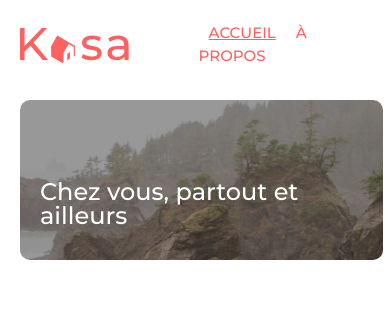
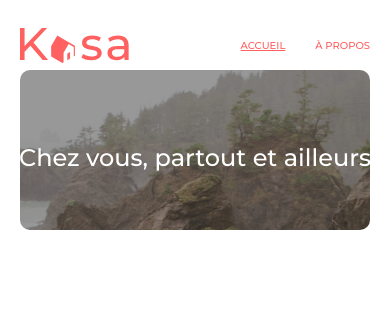
Before and after one commit to KatynOCtraining/kaza, a React (Create React App) app: page / in a window 390 px wide. Shown: the top 310 px of the page. Built offline with nearby package versions, Linux system fonts and the light colour scheme.

Commit message:
fix soutenances 3/4

```diff
--- a/src/App.jsx
+++ b/src/App.jsx
@@ -10,7 +10,7 @@ import Footer from "./components/footer";
 function App() {
   return (
     <Router>
-      <div>
+      <div className="body">
         <Header />
 
         <Routes>
--- a/src/styles/apartement.css
+++ b/src/styles/apartement.css
@@ -8,25 +8,32 @@
 
 .apart-title-tag {
   font-weight: 500;
-  margin-left: 50px;
+  /* margin-left: 50px; */
 }
 
 .apart-rate-host {
   display: flex;
   flex-direction: column;
-  margin-top: 60px;
-  margin-right: 25px;
+  margin-top: 100px;
+
   margin-bottom: 20px;
   gap: 10px;
 }
 
 .apart-collapse {
-  margin-left: -90px;
-  margin-bottom: 70px;
+  /* margin-left: -90px;
+  margin-right: 20px;
+  margin-bottom: 70px; */
+  width: 100%;
+  justify-content: space-between;
 }
 
 .apart-collapse ul {
   display: flex;
+  flex-direction: row;
+  justify-content: space-between;
+  margin: 0;
+  padding: 0;
 }
 
 li {
@@ -60,6 +67,7 @@ li {
     justify-content: space-between;
     width: 100%;
     margin-top: 20px;
+    margin-right: 25px;
   }
   .apart-collapse {
     margin-top: -40px;
@@ -71,9 +79,9 @@ li {
   .apart-collapse li {
     width: 97%;
   }
-  .apart-title-tag {
+  /* .apart-title-tag {
     margin-left: 20px;
-  }
+  } */
 
   .tag-text {
     padding: 5px 10px;
--- a/src/styles/banner.css
+++ b/src/styles/banner.css
@@ -1,14 +1,17 @@
 .banner-container {
-  position: relative;
+  position: absolute;
+  margin-top: -70px;
+  width: 100%;
 }
 
 .banner-img {
-  width: 96%;
+  width: 100%;
+  max-width: 1440px;
   border-radius: 25px;
-  position: absolute;
+  position: relative;
   height: 200px;
-  margin-left: 50px;
-  margin-top: -70px;
+  /* margin-left: 50px; */
+
   z-index: -1;
   object-fit: cover;
   mix-blend-mode: darken;
@@ -22,7 +25,10 @@
   color: white;
   font-size: 48px;
   font-weight: 400;
-  margin-top: 100px;
+  position: absolute;
+  margin-top: -140px;
+  left: 0; /* Centrer horizontalement le texte */
+  right: 0;
 }
 
 h1 {
@@ -30,20 +36,28 @@ h1 {
 }
 
 @media screen and (max-width: 767px) {
+  .banner-container {
+    margin-right: 20px;
+    margin-left: 20px;
+  }
   .banner-img {
-    width: 93%;
+    width: 100%;
     height: 160px;
-    margin-left: 20px;
-    margin-top: -50px;
     border-radius: 10px;
+    padding-right: 0px;
+    padding-left: 0px;
+    margin-right: 20px;
   }
 
   .banner-title {
     font-size: 24px;
     margin-top: 80px;
-    width: 80%;
-    margin-left: 40px;
+    width: 100%;
+    /* margin-left: 40px; */
     text-align: start;
     line-height: 100%;
+    /* margin-right: 20px; */
+    /* margin-left: 20px; */
+    margin-top: -120px;
   }
 }
--- a/src/styles/card.css
+++ b/src/styles/card.css
@@ -28,9 +28,9 @@
   gap: 20px;
   flex-wrap: wrap;
   justify-content: space-around;
-  width: 92%;
+  /* width: 1440px; */
   margin-top: 110px;
-  margin-left: 50px;
+  /* margin-left: 50px; */
   padding-top: 35px;
   padding-left: 30px;
   padding-right: 30px;
@@ -65,11 +65,13 @@
     display: flex;
     flex-direction: column;
     gap: 10px;
-    margin-left: 20px;
+    /* margin-left: 20px; */
     margin-top: 52px;
     background-color: rgba(255, 255, 255, 0);
+    /* padding-left: 0px; */
+    /* padding-right: 0px; */
+    padding-bottom: 0px;
     padding-left: 0px;
     padding-right: 0px;
-    padding-bottom: 0px;
   }
 }
--- a/src/styles/carousel.css
+++ b/src/styles/carousel.css
@@ -1,8 +1,8 @@
 .carousel {
   height: 415px;
-  margin: 30px 0 30px 50px;
+  /* margin: 30px 0 30px 50px; */
   position: relative;
-  width: 92%;
+  /* width: 92%; */
 }
 
 .vector {
--- a/src/styles/collapse.css
+++ b/src/styles/collapse.css
@@ -9,8 +9,8 @@
 }
 .collapse-div,
 .collapse-description {
-  width: 80%; /* Même largeur pour les deux */
-  margin-left: 100px; /* Même marge gauche pour les deux */
+  width: 100%; /* Même largeur pour les deux */
+  /* margin-left: 100px; Même marge gauche pour les deux */
 }
 
 .collapse-div {
@@ -51,7 +51,7 @@
   max-height: 0;
   overflow: hidden;
   opacity: 0;
-  transition: max-height 1000ms ease-in-out, opacity 1000ms ease-in-out;
+  transition: max-height 1500ms ease-in-out, opacity 1000ms ease-in-out;
   padding: 5px 10px;
   box-sizing: border-box;
 }
@@ -59,6 +59,12 @@
 .collapse-description.open {
   max-height: 1000px;
   opacity: 1;
+}
+#collapse-Description {
+  padding-right: 30px;
+}
+#collapse-Équipements {
+  padding-left: 30px;
 }
 
 @media screen and (max-width: 767px) {
@@ -68,14 +74,22 @@
   }
 
   .collapse-div {
-    width: 92%;
-    margin-left: 20px;
+    width: 100%;
+    /* margin-left: 20px; */
   }
 
   .collapse-description {
-    width: 92%;
-    margin-left: 20px;
+    width: 100%;
     line-height: 20px;
     padding-bottom: 10px;
+    padding-left: 20px;
+  }
+
+  #collapse-Description {
+    padding-left: 20px;
+    padding-right: 0px;
+  }
+  #collapse-Équipements {
+    padding-left: 20px;
   }
 }
--- a/src/styles/footer.css
+++ b/src/styles/footer.css
@@ -1,5 +1,6 @@
 .footer {
   height: 209px;
+  width: 100%;
   background-color: #000000;
   color: #ffffff;
   display: flex;
@@ -14,16 +15,28 @@
   margin-top: 40px;
 }
 
+.body {
+  max-width: 1440px;
+  margin: 0 auto;
+  margin-left: 0;
+  padding-left: 20px;
+  padding-right: 20px;
+}
+
+#root {
+  min-height: 100vh;
+  max-width: 1440px;
+  display: flex;
+  flex-direction: column;
+  justify-content: space-between;
+  align-items: center;
+  margin: 0 auto;
+  gap: 50px;
+}
+
 @media screen and (max-width: 767px) {
   .footer-txt {
     font-weight: 100;
     font-size: 15px;
   }
 }
-
-#root {
-  min-height: 100vh;
-  display: flex;
-  flex-direction: column;
-  justify-content: space-between;
-}
--- a/src/styles/header.css
+++ b/src/styles/header.css
@@ -4,10 +4,6 @@
   width: 100%;
   align-items: center;
   margin-top: 20px;
-}
-
-nav {
-  margin-right: 20px;
 }
 
 .nav-active {
@@ -18,10 +14,12 @@ nav {
   text-decoration: underline;
   font-size: 24px;
   font-weight: 500;
+  padding-right: 0px;
 }
 
 .nav-inactive {
   padding: 30px;
+  padding-right: 0px;
   width: 50%;
   color: #ff6060;
   position: relative;
@@ -32,31 +30,34 @@ nav {
 
 .logo {
   height: 68px;
-  margin-left: 50px;
+  /* margin-left: 50px; */
   margin-right: 50px;
   margin-top: 8px;
 }
 
 @media screen and (max-width: 767px) {
-  nav {
-    margin-right: 10px;
-  }
+  /* .header {
+    justify-content: space-between;
+  } */
+  /* nav {
+    margin-right: 20px;
+  } */
 
   .nav-active {
-    padding: 10px;
-    font-size: 15px;
+    /* padding: 10px; */
+    font-size: 10px;
     text-transform: uppercase;
   }
 
   .nav-inactive {
-    padding: 10px;
-    font-size: 15px;
+    /* padding: 10px; */
+    font-size: 10px;
     text-transform: uppercase;
   }
 
   .logo {
     height: 35px;
-    margin-left: 20px;
-    margin-right: 70px;
+    /* margin-left: 20px; */
+    margin-right: 0px;
   }
 }
```
